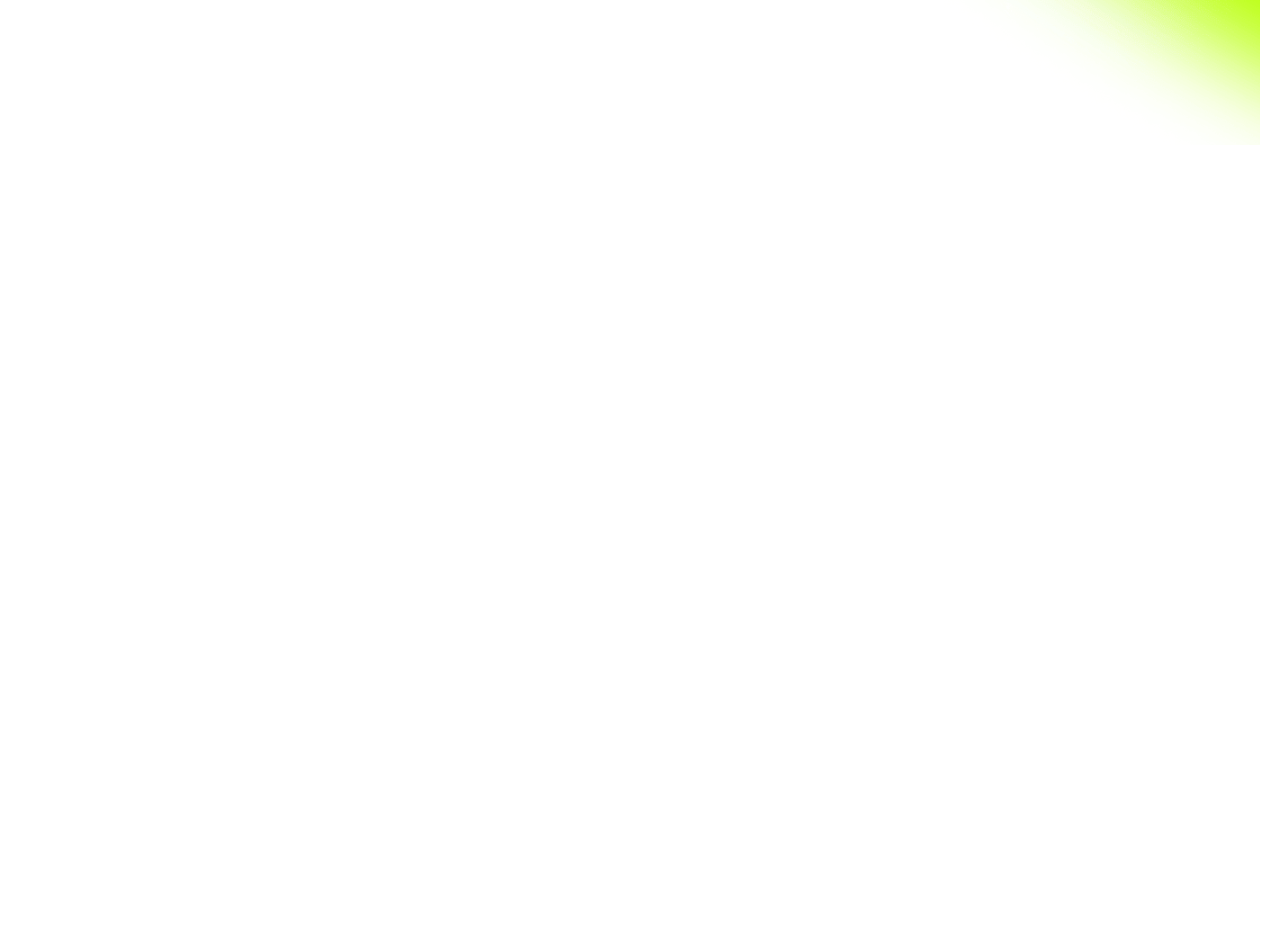
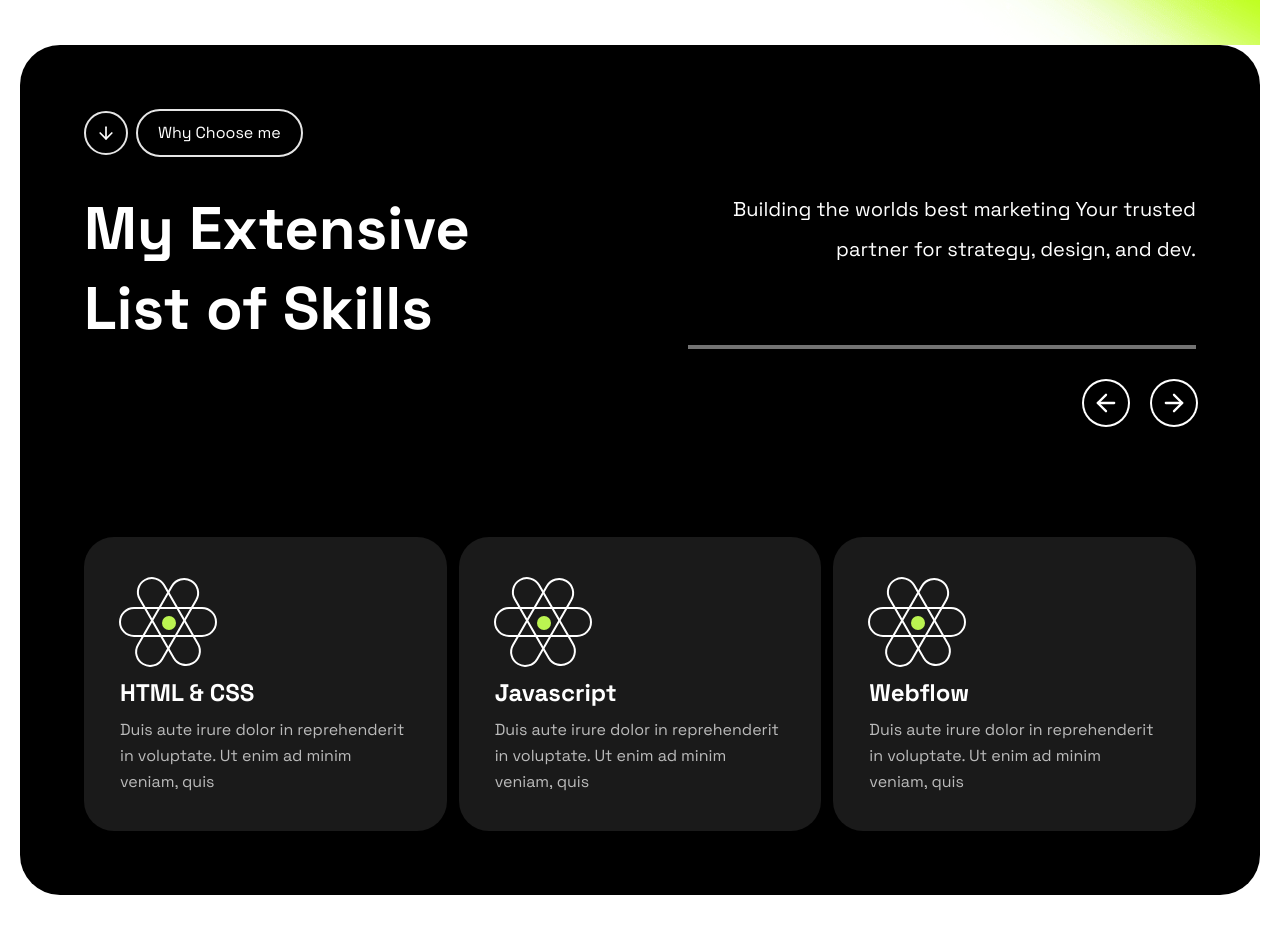
Before and after one commit to abdurrahmanmahmud5981/abdur.me, a Next.js app: page / in a window 1280 px wide. Shown: the part 760-1694 px from the top of the page. Before the commit the page ends 905 px from the top, so only its background shows below. Built offline with nearby package versions, Linux system fonts and the light colour scheme.

Commit message:
skills section completed

```diff
--- a/src/app/components/hero-section.tsx
+++ b/src/app/components/hero-section.tsx
@@ -42,7 +42,7 @@ export function HeroSection() {
     }
 
     return (
-        <section className="relative min-h-screen overflow-hidden container mx-auto  px-6 py-16 bg-image "
+        <section className="relative min-h-[700px] overflow-hidden container mx-auto  px-6 py-16 bg-image "
         >
 
             {/* Main Content */}
--- /dev/null
+++ b/src/app/components/skills.tsx
@@ -0,0 +1,59 @@
+import React from 'react'
+import TopLeftHeader from './top-left-header'
+import {  ArrowLeft, ArrowRight } from 'lucide-react'
+
+
+const skills = [
+    {
+        icon: "Icon will be here",
+        title: "HTML & CSS",
+        description: "Duis aute irure dolor in reprehenderit in voluptate. Ut enim ad minim veniam, quis"
+    },
+    {
+        icon: "Icon will be here",
+        title: "Javascript",
+        description: "Duis aute irure dolor in reprehenderit in voluptate. Ut enim ad minim veniam, quis"
+    },
+    {
+        icon: "Icon will be here",
+        title: "Webflow",
+        description: "Duis aute irure dolor in reprehenderit in voluptate. Ut enim ad minim veniam, quis"
+    }
+]
+const MySkills = () => {
+
+    return (
+        <section className='p-16 bg-black text-white rounded-[40px] space-y-8 container mx-auto mb-10'>
+            <TopLeftHeader label='Why Choose me' />
+
+            <div className="flex flex-col lg:flex-row justify-between lg:gap-36">
+                <h2 className=" lg:max-w-xl justify-start  text-6xl font-bold leading-20 ">My Extensive List of Skills</h2>
+                <p className=" lg:max-w-xl border-b-4 border-b-muted-foreground lg:text-right text-xl leading-loose">Building the worlds best marketing Your trusted partner for strategy, design, and dev.</p>
+            </div>
+
+
+            <div className="flex justify-end gap-6">
+                <ArrowLeft size={44} className='ring-2 rounded-full p-2'/>
+                <ArrowRight size={44} className='ring-2 rounded-full p-2'/>
+            </div>
+            {/*  */}
+            <div className="grid sm:grid-cols-2 lg:grid-cols-3 gap-3 mt-28">
+                {skills.map((skill, ind) => (
+                    <div key={ind} className=" w-full bg-white/10 rounded-[30px] p-9 hover:rotate-6 duration-300">
+                        <div className="size-24 relative">
+                            <div className="w-24 h-7 left-0 top-[34.50px] absolute rounded-full  outline-2 outline-offset-[-1px] outline-white"></div>
+                            <div className="w-24 h-7 left-[11.26px] top-[84px] absolute origin-top-left rotate-[-60deg] rounded-full  outline-2 outline-offset-[-1px] outline-white"></div>
+                            <div className="w-24 h-7 left-[37.24px] top-0 absolute origin-top-left rotate-[60deg] rounded-full  outline-2 outline-offset-[-1px] outline-white"></div>
+                            <div className="size-3.5 left-[42px] top-[43px] absolute bg-lime-300 rounded-full"></div>
+                        </div>
+                        {/* <span>{skill.icon}</span> */}
+                        <h3 className="justify-center  text-2xl font-bold  leading-loose" >{skill.title}</h3>
+                        <p className=" opacity-70 justify-start text-base font-normal leading-relaxed">{skill.description}</p>
+                    </div>
+                ))}
+            </div>
+        </section>
+    )
+}
+
+export default MySkills
--- a/src/app/components/top-left-header.tsx
+++ b/src/app/components/top-left-header.tsx
@@ -0,0 +1,16 @@
+import { ArrowDown } from 'lucide-react'
+import React from 'react'
+
+const TopLeftHeader = ({ label }: { label: string }) => {
+    return (
+        <div className='flex items-center gap-2'>
+            <span className=" border-2 rounded-full p-2.5">
+                <ArrowDown size={20} />
+            </span>
+            <span className="border-2 rounded-full px-5 py-2.5">{label}</span>
+
+        </div>
+    )
+}
+
+export default TopLeftHeader
--- a/src/app/page.tsx
+++ b/src/app/page.tsx
@@ -2,6 +2,7 @@
 
 import { motion } from "framer-motion"
 import { HeroSection } from "./components/hero-section";
+import MySkills from "./components/skills";
 
 export default function Home() {
   return (
@@ -11,6 +12,8 @@ export default function Home() {
       transition={{ duration: 0.8, delay: 0.2 }}
     >
       <HeroSection />
+      <MySkills/>
+
     </motion.div>
 
   );
```
